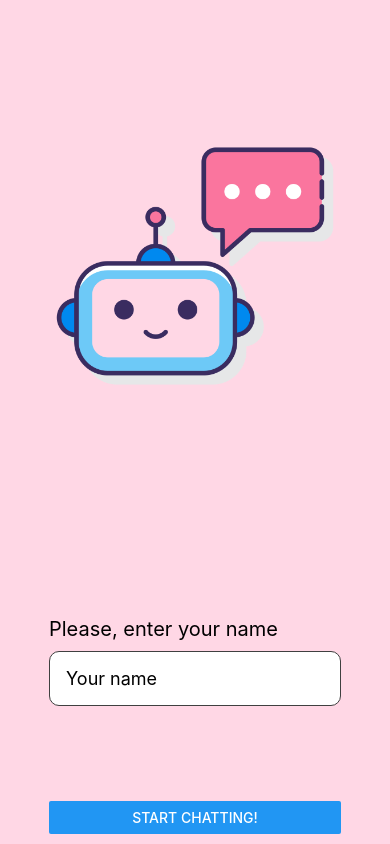
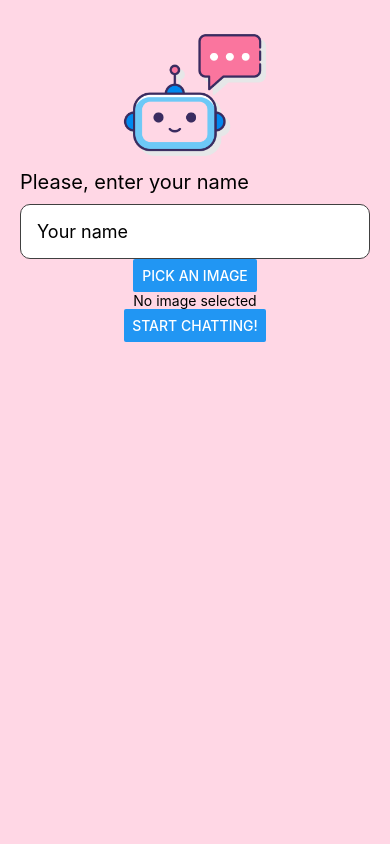
Before and after one commit to KarolHarumi/chat, a React Native app: screen / in a window 390 px wide. Built offline with nearby package versions, Linux system fonts and the light colour scheme.

Commit message:
Feat: New ImageChooser component

```diff
--- a/App.tsx
+++ b/App.tsx
@@ -1,13 +1,15 @@
 import { StatusBar } from 'expo-status-bar';
-import { SafeAreaView } from 'react-native';
+import { SafeAreaView, ScrollView } from 'react-native';
 import Styles from './components/Styles';
 import PersonalInfo from './components/PersonalInfo';
 
 export default function App() {
   return (
     <SafeAreaView style={Styles.container}>
-      <PersonalInfo />
-      <StatusBar style="auto" />
+      <ScrollView style={Styles.scrollContainer}>
+        <PersonalInfo />
+        <StatusBar style="auto" />
+      </ScrollView>
     </SafeAreaView>
   );
 }
--- /dev/null
+++ b/components/ImageChooser.tsx
@@ -0,0 +1,63 @@
+import React, { useEffect, useState } from "react";
+import { Text, SafeAreaView, Platform, Button, Image } from "react-native";
+import * as ImagePicker from "expo-image-picker";
+import * as ImageManipulator from "expo-image-manipulator";
+import Styles from "./Styles";
+
+type ImageChooserProps = {
+  onChangeImage: (image: string) => void;
+};
+
+const ImageChooser = (props: ImageChooserProps) => {
+  const [image, setImage] = useState("");
+
+  useEffect(() => {
+    (async () => {
+      if (Platform.OS != "web") {
+        const { status } = await ImagePicker.requestCameraPermissionsAsync();
+
+        if (status !== "granted") {
+          alert("Sorry, we need camera permissions");
+        }
+      }
+    })();
+  }, []);
+
+  const pickImage = async () => {
+    let result = await ImagePicker.launchImageLibraryAsync({
+      mediaTypes: ImagePicker.MediaTypeOptions.Images,
+      allowsEditing: true,
+      aspect: [1, 1],
+    });
+
+    if (!result.cancelled) {
+      var resizedImage = await ImageManipulator.manipulateAsync(
+        result.uri,
+        [{ resize: {width: 50, height: 50} }],
+        { base64: true }
+      );
+
+      var imageBase64 = resizedImage.base64 ?? "";
+      setImage(result.uri);
+      props.onChangeImage(imageBase64);
+    }
+  };
+
+  return (
+    <SafeAreaView style={ Styles.imageChooserContainer }>
+      <Button title="Pick an image" onPress={pickImage} />
+
+      {image ? (
+        <Image
+          resizeMode="cover"
+          source={{ uri: image }}
+          style={ Styles.avatar }
+        />
+      ) : (
+        <Text style={{ alignSelf: "center" }}>No image selected</Text>
+      )}
+    </SafeAreaView>
+  );
+}
+
+export default ImageChooser;
--- a/components/PersonalInfo.tsx
+++ b/components/PersonalInfo.tsx
@@ -1,9 +1,11 @@
 import React, { useState } from "react";
 import { View, Image, Text, TextInput, Button } from "react-native";
+import ImageChooser from "./ImageChooser";
 import Styles from "./Styles";
 
 const PersonalInfo = () => {
   const [name, setName] = useState("");
+  const [image, setImage] = useState("");
 
   return (
     <View style={Styles.personalInfoContainer}>
@@ -19,7 +21,10 @@ const PersonalInfo = () => {
         />
       </View>
 
+      <ImageChooser onChangeImage={(image) => setImage(image)} />
+
       <Button title="Start chatting!" onPress={() => {}} />
+
     </View>
   );
 }
--- a/components/Styles.tsx
+++ b/components/Styles.tsx
@@ -4,23 +4,27 @@ export default StyleSheet.create({
   container: {
     flex: 1,
     backgroundColor: '#FFD7E5',
-    alignItems: 'center',
-    justifyContent: 'center',
+    //alignItems: 'center',
+    //justifyContent: 'center',
+    width: "100%",
+  },
+
+  scrollContainer: {
     width: "100%",
   },
 
   // personal info
   personalInfoContainer: {
-    width: "80%",
     flex: 1,
-    padding: 10,
+    padding: 20,
     justifyContent: "space-between",
-    alignItems: "stretch",
+    alignItems: "center",
   },
 
   logo: {
-    width: "auto",
-    resizeMode: "contain"
+    resizeMode: "contain",
+    width: 200,
+    maxHeight: 150,
   },
 
   enterYourNameContainer: {
@@ -42,4 +46,16 @@ export default StyleSheet.create({
     backgroundColor: "#fff",
   },
 
+  // ImageChooser
+  imageChooserContainer: {
+    alignSelf: "center",
+  },
+
+  avatar: {
+    width: 200,
+    height: 200,
+    borderWidth: 1,
+    borderColor: "#404040",
+  }
+
 });
--- a/package.json
+++ b/package.json
@@ -11,6 +11,8 @@
   },
   "dependencies": {
     "expo": "~44.0.0",
+    "expo-image-manipulator": "^10.2.1",
+    "expo-image-picker": "^12.0.2",
     "expo-status-bar": "~1.2.0",
     "react": "17.0.1",
     "react-dom": "17.0.1",
```
Also changed, not shown: 2 other files (tests, documents, lock files or other folders).
